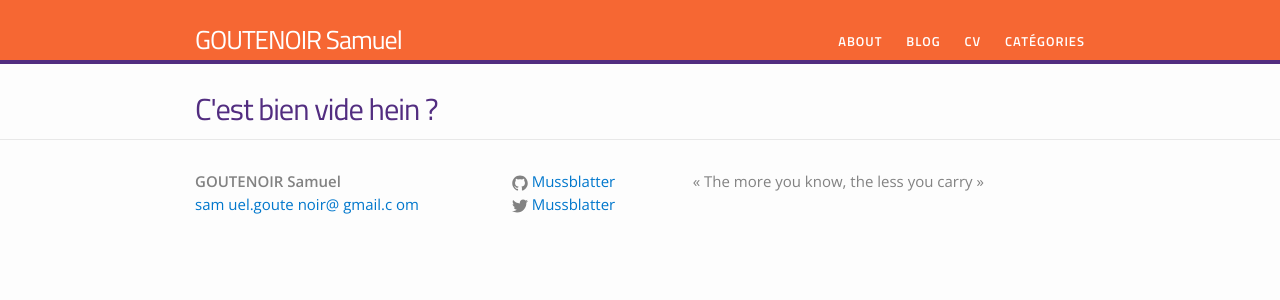
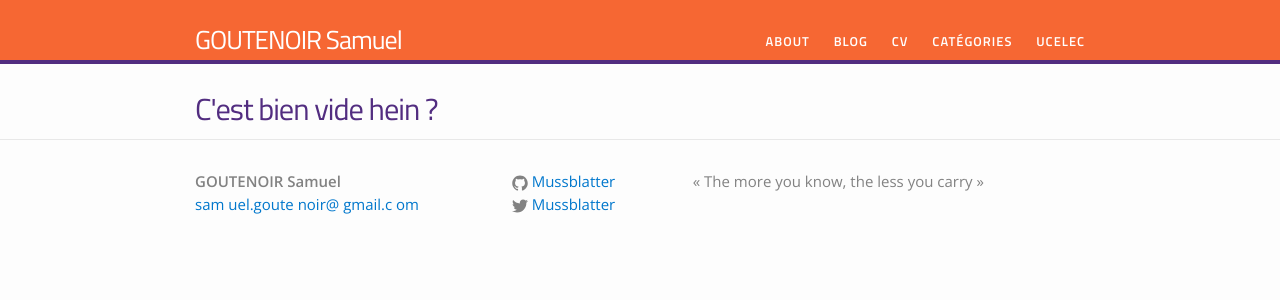
Before and after one commit to Mussblatter/Blog, a Jekyll site: the page built from index.html, in a window 1280 px wide. Shown: the top 300 px of the page. Built offline with Jekyll 4.4.1, drawn with Linux system fonts in a browser that asks for light colours.

Commit message:
Update menu.yml

```diff
--- a/_data/menu.yml
+++ b/_data/menu.yml
@@ -10,6 +10,9 @@
 - title: "Catégories"
   href: "/categories/"
 
+- title: "UCELEC"
+  href: "http://ucelec.fr"
+
 #- title: "Miscellany"
 #  href: "/miscellany/"
 #  subcategories:
```
